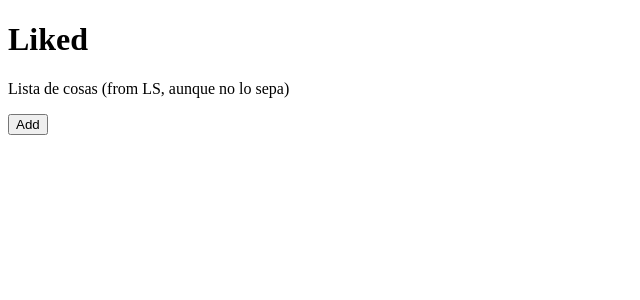
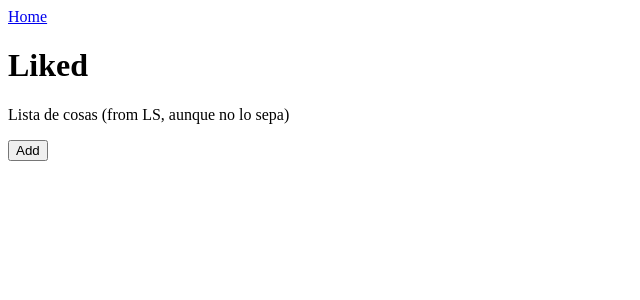
Before and after one commit to juandc/react-clean-architecture-demo, a Next.js app: page /liked in a window 1280 px wide. Shown: the top 300 px of the page, without its empty margins (0-640 px from the left). Built offline with nearby package versions, Linux system fonts and the light colour scheme.

Commit message:
Add Next Link Wrapper

```diff
--- /dev/null
+++ b/src/components/Link.tsx
@@ -0,0 +1,9 @@
+import NextLink from 'next/link';
+
+export function Link({ children, href, ...props }) {
+  return (
+    <NextLink href={href} {...props}>
+      {children}
+    </NextLink>
+  );
+}
--- a/src/pages/index.tsx
+++ b/src/pages/index.tsx
@@ -2,10 +2,12 @@ import { GetServerSideProps } from 'next';
 import { Salute } from '@/modules/salute/salute.types'
 import { createSaluteAdapter } from '@/modules/salute/salute.adapter';
 import { SaluteHTTPData } from '@/modules/salute/salute.data';
+import { Link } from '@/components/Link';
 
 export default function HomePage({ salute }) {
   return (
     <>
+      <Link href="/liked">Liked</Link>
       <h1>Home</h1>
       <p>Lista de cosas (from redux, aunque no lo sepa)</p>
       <p>Data: '{salute}'</p>
--- a/src/pages/liked.tsx
+++ b/src/pages/liked.tsx
@@ -3,6 +3,7 @@ import React from 'react';
 import { createLikedListAdapter } from '@/modules/liked/liked.adapter';
 import { LikedLocalStorageData } from '@/modules/liked/liked.data';
 import { LikedList } from '@/modules/liked/liked.types';
+import { Link } from '@/components/Link';
 
 export default function LikedPage() {
   const {
@@ -17,6 +18,7 @@ export default function LikedPage() {
 
   return (
     <>
+      <Link href="/">Home</Link>
       <h1>Liked</h1>
       <p>Lista de cosas (from LS, aunque no lo sepa)</p>
 
```
